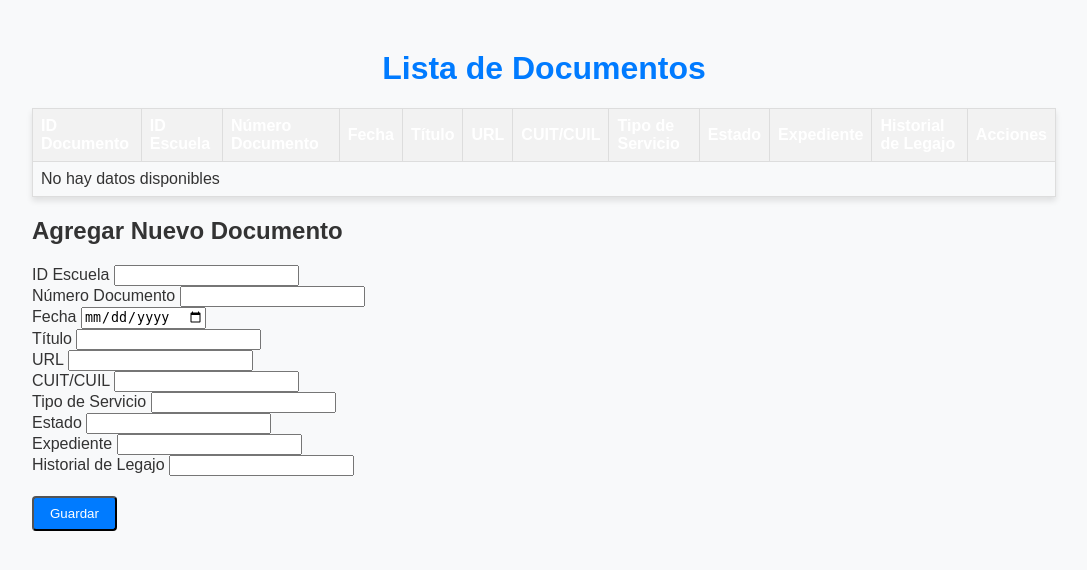
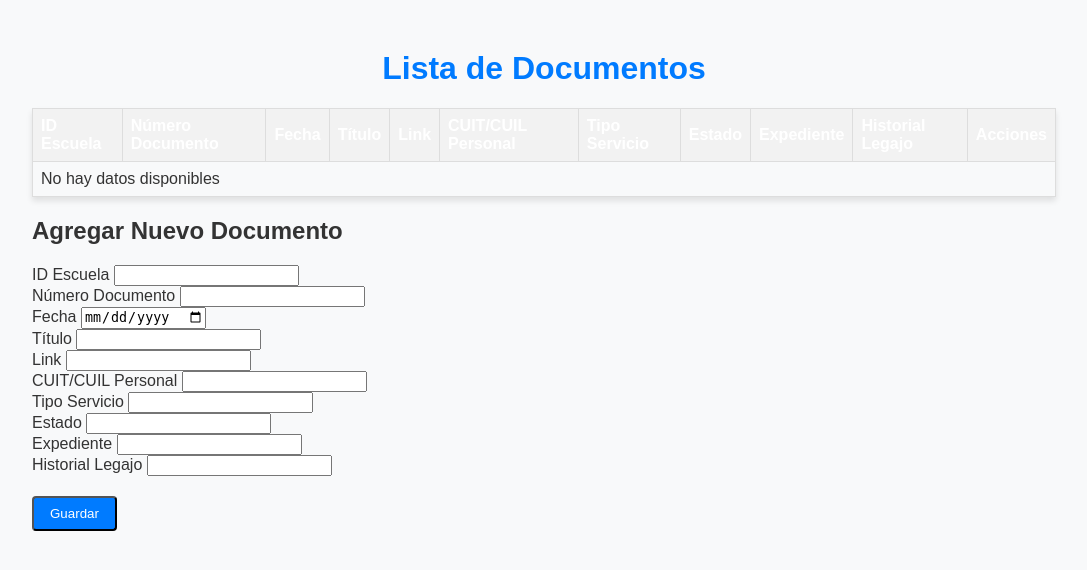
Before and after one commit to Taxx354/consejo, a PHP site: page /documento.php in a window 1280 px wide. Shown: the top 570 px of the page, without its empty margins (96-1183 px from the left). Run offline with PHP 8.4, Linux system fonts and the light colour scheme; data that the repository does not hold is empty.

Commit message:
documento php

```diff
--- a/documento.php
+++ b/documento.php
@@ -26,17 +26,16 @@
         <table class="table table-bordered">
             <thead>
                 <tr>
-                    <th>ID Documento</th>
                     <th>ID Escuela</th>
                     <th>Número Documento</th>
                     <th>Fecha</th>
                     <th>Título</th>
-                    <th>URL</th>
-                    <th>CUIT/CUIL</th>
-                    <th>Tipo de Servicio</th>
+                    <th>Link</th>
+                    <th>CUIT/CUIL Personal</th>
+                    <th>Tipo Servicio</th>
                     <th>Estado</th>
                     <th>Expediente</th>
-                    <th>Historial de Legajo</th>
+                    <th>Historial Legajo</th>
                     <th>Acciones</th>
                 </tr>
             </thead>
@@ -57,7 +56,7 @@
                 }
 
                 // Consulta SQL
-                $sql = "SELECT id_documento, id_esc, numero_documento, fecha, titulo, url, cuit_cuil, tipo_servicio, estado, expediente, historial_legajo FROM documentos";
+                $sql = "SELECT id_documento, id_escuela, numero_documento, fecha, titulo, link, cuit_cuil_personal, tipo_servicio, estado, expediente, historial_legajo FROM documentos";
                 $result = $conn->query($sql);
 
                 // Verificar si hay resultados
@@ -65,13 +64,12 @@
                     // Mostrar datos por cada fila
                     while($row = $result->fetch_assoc()) {
                         echo "<tr>";
-                        echo "<td>" . $row["id_documento"] . "</td>";
-                        echo "<td>" . $row["id_esc"] . "</td>";
+                        echo "<td>" . $row["id_escuela"] . "</td>";
                         echo "<td>" . $row["numero_documento"] . "</td>";
                         echo "<td>" . $row["fecha"] . "</td>";
                         echo "<td>" . $row["titulo"] . "</td>";
-                        echo "<td>" . $row["url"] . "</td>";
-                        echo "<td>" . $row["cuit_cuil"] . "</td>";
+                        echo "<td><a href='" . $row["link"] . "'>Ver Documento</a></td>";
+                        echo "<td>" . $row["cuit_cuil_personal"] . "</td>";
                         echo "<td>" . $row["tipo_servicio"] . "</td>";
                         echo "<td>" . $row["estado"] . "</td>";
                         echo "<td>" . $row["expediente"] . "</td>";
@@ -80,7 +78,7 @@
                         echo "</tr>";
                     }
                 } else {
-                    echo "<tr><td colspan='12'>No hay datos disponibles</td></tr>";
+                    echo "<tr><td colspan='11'>No hay datos disponibles</td></tr>";
                 }
 
                 // Cerrar conexión
@@ -91,10 +89,10 @@
 
         <!-- Formulario para agregar nuevo documento -->
         <h2>Agregar Nuevo Documento</h2>
-        <form method="get" action="insertar_documento.php">
+        <form method="post" action="insertar_documento.php">
             <div class="mb-3">
-                <label for="id_esc" class="form-label">ID Escuela</label>
-                <input type="text" class="form-control" id="id_esc" name="id_esc" required>
+                <label for="id_escuela" class="form-label">ID Escuela</label>
+                <input type="text" class="form-control" id="id_escuela" name="id_escuela" required>
             </div>
             <div class="mb-3">
                 <label for="numero_documento" class="form-label">Número Documento</label>
@@ -109,15 +107,15 @@
                 <input type="text" class="form-control" id="titulo" name="titulo" required>
             </div>
             <div class="mb-3">
-                <label for="url" class="form-label">URL</label>
-                <input type="url" class="form-control" id="url" name="url" required>
+                <label for="link" class="form-label">Link</label>
+                <input type="url" class="form-control" id="link" name="link" required>
             </div>
             <div class="mb-3">
-                <label for="cuit_cuil" class="form-label">CUIT/CUIL</label>
-                <input type="text" class="form-control" id="cuit_cuil" name="cuit_cuil" required>
+                <label for="cuit_cuil_personal" class="form-label">CUIT/CUIL Personal</label>
+                <input type="text" class="form-control" id="cuit_cuil_personal" name="cuit_cuil_personal" required>
             </div>
             <div class="mb-3">
-                <label for="tipo_servicio" class="form-label">Tipo de Servicio</label>
+                <label for="tipo_servicio" class="form-label">Tipo Servicio</label>
                 <input type="text" class="form-control" id="tipo_servicio" name="tipo_servicio" required>
             </div>
             <div class="mb-3">
@@ -129,7 +127,7 @@
                 <input type="text" class="form-control" id="expediente" name="expediente" required>
             </div>
             <div class="mb-3">
-                <label for="historial_legajo" class="form-label">Historial de Legajo</label>
+                <label for="historial_legajo" class="form-label">Historial Legajo</label>
                 <input type="text" class="form-control" id="historial_legajo" name="historial_legajo" required>
             </div>
             <button type="submit" class="btn btn-primary">Guardar</button>
```
Also changed, not shown: eliminar_documento.php (added, +29 -0 lines), insertar_documento.php (+13 -13 lines).
